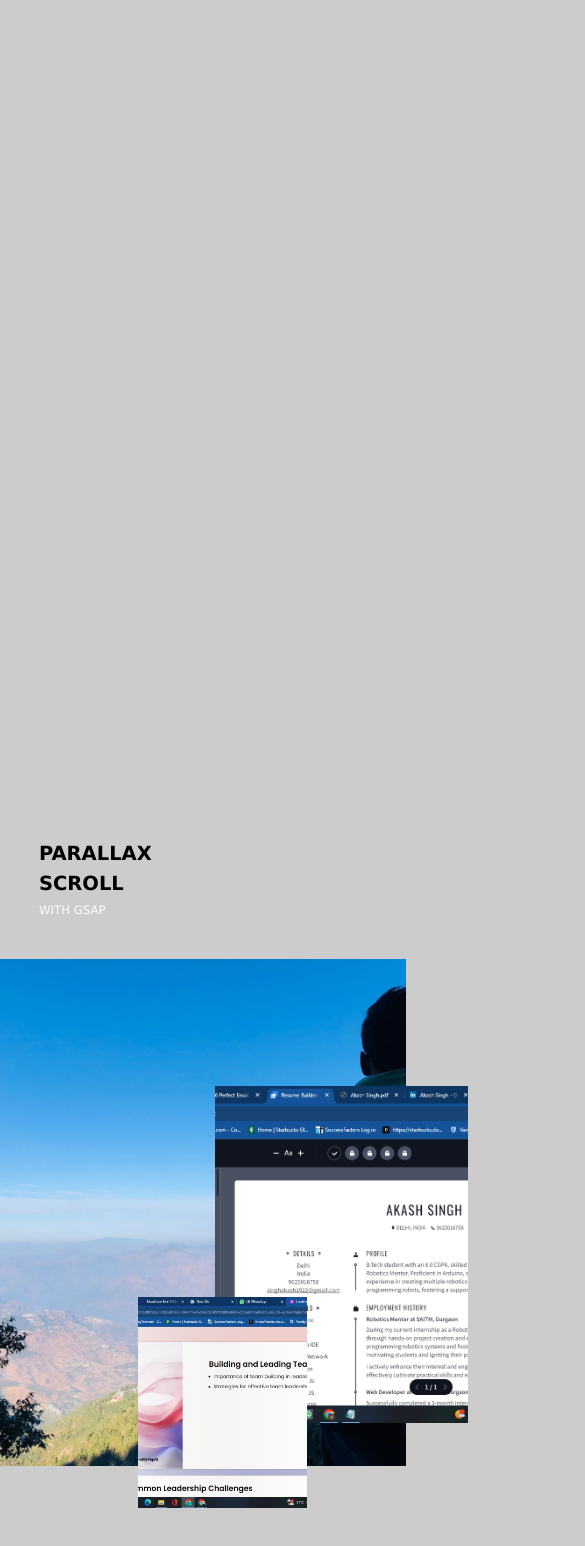
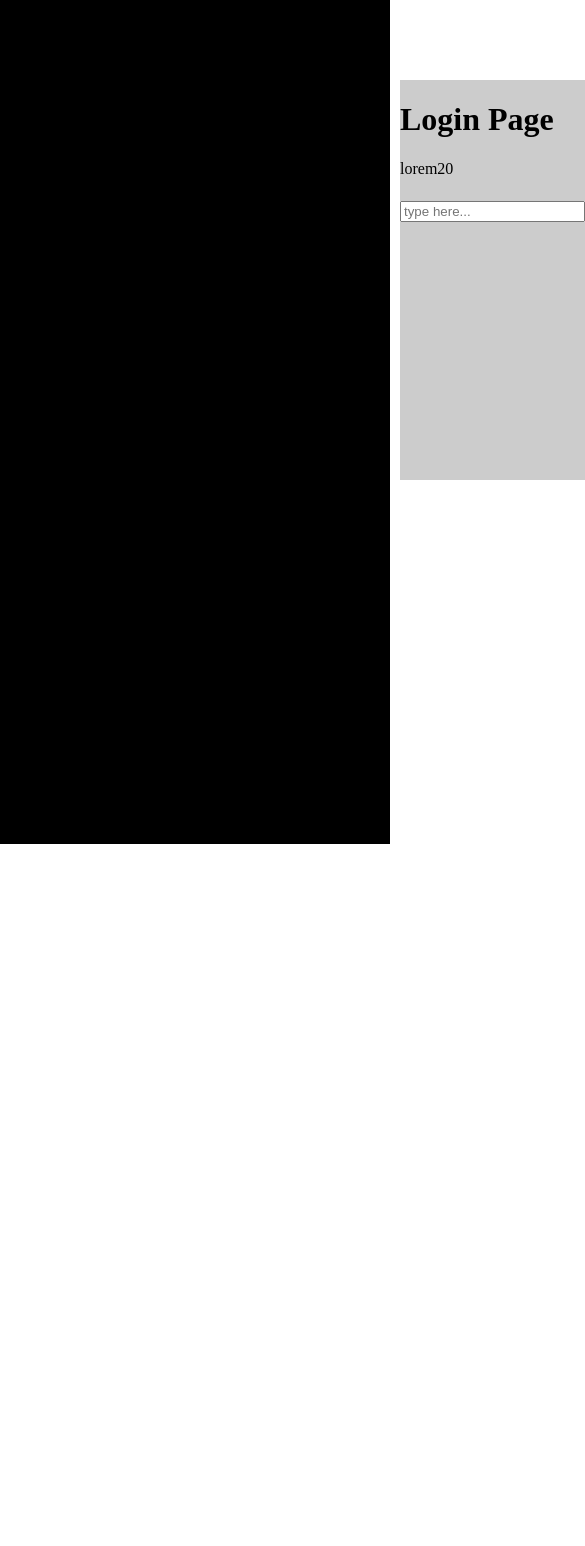
Before and after one commit to codex3616/sectionParallaxTransition.github.io, a Next.js app: page / in a window 390 px wide. Shown: the top 1546 px of the page, 585 px wide, since content can reach past the window. After the commit the page ends 844 px from the top, so only its background shows below. Built offline with nearby package versions, Linux system fonts and the light colour scheme.

Commit message:
initial commit

```diff
--- /dev/null
+++ b/src/app/components/Scene.js
@@ -0,0 +1,69 @@
+"use client";
+import React, { useEffect, useRef } from "react";
+import useWindow from "./useWindow";
+import styles from "../page.module.scss";
+
+const Scene = () => {
+  const { dimension } = useWindow();
+  const canvas = useRef();
+  const prevPosition = useRef(null);
+
+  useEffect(() => {
+    if (dimension.width > 0) {
+      init();
+    }
+  }, [dimension]);
+
+  const init = () => {
+    const ctx = canvas.current.getContext("2d");
+    ctx.fillStyle = "black";
+    ctx.fillRect(0, 0, dimension.width, dimension.height);
+    ctx.globalCompositeOperation = "destination-out";
+  };
+
+  const lerp = (x, y, a) => x * (1 - a) + y * a;
+  const manageMouseMove = (e) => {
+    const { clientX, clientY, movementX, movementY } = e;
+    // console.log(movementX, movementY);
+
+    const noOfCircle = Math.max(Math.abs(movementX), Math.abs(movementY)) / 5;
+
+    if (prevPosition.current != null) {
+      // console.log(prevPosition);
+      const { x, y } = prevPosition.current;
+      for (let i = 0; i < noOfCircle; i++) {
+        const targetX = lerp(x, clientX, (1 / noOfCircle) * i);
+        const targetY = lerp(y, clientY, (1 / noOfCircle) * i);
+        drawCircle(targetX, targetY, 30);
+      }
+    }
+
+    prevPosition.current = {
+      x: clientX,
+      y: clientY,
+    };
+  };
+
+  const drawCircle = (x, y, radius) => {
+    const ctx = canvas.current.getContext("2d");
+    ctx.beginPath();
+    ctx.fillStyle = "red";
+    ctx.arc(x, y, radius, 0, 2 * Math.PI);
+    ctx.fill();
+  };
+  return (
+    <>
+      <div className={styles.scene}>
+        {dimension.width == 0 && <div className={styles.bg}></div>}
+        <canvas
+          ref={canvas}
+          height={dimension.height}
+          width={dimension.width}
+          onMouseMove={manageMouseMove}
+        />
+      </div>
+    </>
+  );
+};
+
+export default Scene;
--- /dev/null
+++ b/src/app/components/Text.js
@@ -0,0 +1,20 @@
+import React from "react";
+import styles from "../page.module.scss";
+
+const Text = () => {
+  const clicked = () => {
+    console.log("clicked");
+  };
+  return (
+    <>
+      <div className={styles.text}>
+        <h1>Login Page</h1>
+        <p>lorem20</p>
+        <input type="text" placeholder="type here..." />
+        <button onClick={clicked()}>Click</button>
+      </div>
+    </>
+  );
+};
+
+export default Text;
--- /dev/null
+++ b/src/app/components/useWindow.js
@@ -0,0 +1,21 @@
+import { useEffect, useState } from "react";
+
+export default function useWindow() {
+  const [dimension, setDimension] = useState({ width: 0, height: 0 });
+
+  const resize = () => {
+    setDimension({
+      width: window.innerWidth,
+      height: window.innerHeight,
+    });
+  };
+
+  useEffect(() => {
+    resize();
+    window.addEventListener("resize", resize);
+
+    return () => window.removeEventListener("resize", resize);
+  }, []);
+
+  return { dimension };
+}
--- a/src/app/global.css
+++ b/src/app/global.css
@@ -1,8 +1,4 @@
 body {
-  background-color: #cccccc;
-  margin: 0px;
-  font-family: "Lucida Sans", "Lucida Sans Regular", "Lucida Grande",
-    "Lucida Sans Unicode", Geneva, Verdana, sans-serif;
-  margin-top: 100vh;
-  margin-bottom: 100vh;
+  margin: 0;
+  padding: 0;
 }
--- a/src/app/page.js
+++ b/src/app/page.js
@@ -1,26 +1,15 @@
-"use client";
-import React, { useEffect } from "react";
-import Framer from "@/components/framer/Framer";
-import Gsap from "@/components/gsap/Gsap";
+// "use client";
+import React from "react";
 import styles from "./page.module.scss";
-import Lenis from "@studio-freight/lenis";
+import Text from "./components/Text";
+import Scene from "./components/Scene";
 
 const Page = () => {
-  useEffect(() => {
-    const lenis = new Lenis();
-
-    function raf(time) {
-      lenis.raf(time);
-      requestAnimationFrame(raf);
-    }
-
-    requestAnimationFrame(raf);
-  }, []);
   return (
     <>
       <main className={styles.main}>
-        <Gsap />
-        <Framer />
+        <Text />
+        <Scene />
       </main>
     </>
   );
--- a/src/app/page.module.scss
+++ b/src/app/page.module.scss
@@ -1,69 +1,34 @@
-.container {
-  margin-top: 10vh;
-  margin-bottom: 25rem;
-  min-height: 100vh;
+.main {
+  height: 100vh;
 
-  .body {
-    margin-left: 10vw;
+  .text {
+    background-color: #cccccc;
+    width: 300px;
+    height: 400px;
+    // margin: 5rem auto;
+    position: absolute;
+    left: 25rem;
+    // z-index: 3;
+    top: 5rem;
 
-    h1 {
-      margin: 0px;
-      margin-top: 10px;
-      font-size: 5vw;
-      line-height: 5vw;
-      text-transform: uppercase;
-    }
-
-    p {
-      color: white;
-      margin: 0px;
-      margin-top: 10px;
-      font-size: 3vw;
-      text-transform: uppercase;
-
-      span {
-        position: relative;
-      }
+    button {
+      padding: 0.5rem 1rem;
+      cursor: pointer;
     }
   }
 
-  .images {
-    display: flex;
-    width: 100%;
-    justify-content: center;
+  .scene {
     position: relative;
-    margin-top: 5vh;
+    width: 100vw;
+    height: 100vh;
+    overflow: hidden;
+    // background-color: aqua;
 
-    .imageContainer {
+    .bg {
       position: absolute;
-
-      .img {
-        object-fit: cover;
-      }
-
-      &:nth-of-type(1) {
-        height: 60vh;
-        // border: 2px solid red;
-        width: 50vh;
-        z-index: 1;
-      }
-      &:nth-of-type(2) {
-        // border: 2px solid blue;
-        position: absolute;
-        height: 40vh;
-        width: 30vh;
-        z-index: 2;
-        top: 15vh;
-        left: 55vw;
-      }
-      &:nth-of-type(3) {
-        left: 35.5vw;
-        // border: 2px solid green;
-        height: 25vh;
-        width: 20vh;
-        z-index: 3;
-        top: 40vh;
-      }
+      width: 100vw;
+      height: 100vh;
+      background-color: black;
     }
   }
 }
--- a/src/components/framer/Framer.js
+++ /dev/null
@@ -1,83 +0,0 @@
-import React, { useRef } from "react";
-import styles from "../../app/page.module.scss";
-import img1 from "../../../public/images/demo1.jpeg";
-import img2 from "../../../public/images/project3.png";
-import img3 from "../../../public/images/project2.png";
-import Image from "next/image";
-import { motion, useScroll, useTransform } from "framer-motion";
-
-const word = "with framer-motion";
-
-const Framer = () => {
-  const container = useRef(null);
-
-  const { scrollYProgress } = useScroll({
-    target: container,
-    offset: ["start end", "end start"],
-  });
-
-  const sm = useTransform(scrollYProgress, [0, 1], [0, -50]);
-  const md = useTransform(scrollYProgress, [0, 1], [0, -150]);
-  const lg = useTransform(scrollYProgress, [0, 1], [0, -250]);
-
-  const images = [
-    {
-      src: img1,
-      parallex: 0,
-    },
-    {
-      src: img2,
-      parallex: md,
-    },
-    {
-      src: img3,
-      parallex: lg,
-    },
-  ];
-
-  return (
-    <>
-      <div className={styles.container} ref={container}>
-        <div className={styles.body}>
-          <motion.h1 style={{ y: sm }}>Parallax</motion.h1>
-          <h1>Scroll</h1>
-          <div className={styles.word}>
-            <p>
-              {word.split("").map((letter, i) => {
-                const rd = Math.floor(Math.random() * -75) - 25;
-                const sm = useTransform(scrollYProgress, [0, 1], [0, rd]);
-
-                return (
-                  <motion.span key={i} style={{ top: sm }}>
-                    {letter}
-                  </motion.span>
-                );
-              })}
-            </p>
-          </div>
-        </div>
-        <div className={styles.images}>
-          {images.map(({ src, parallex }, i) => {
-            return (
-              <motion.div
-                className={styles.imageContainer}
-                style={{ y: parallex }}
-                key={`i_${i}`}
-              >
-                <Image
-                  fill
-                  alt="img"
-                  className={styles.img}
-                  src={src}
-                  placeholder="blur"
-                />
-              </motion.div>
-            );
-          })}
-        </div>
-      </div>
-    </>
-  );
-};
-
-export default Framer;
--- a/src/components/gsap/Gsap.js
+++ /dev/null
@@ -1,83 +0,0 @@
-import React, { useLayoutEffect, useRef } from "react";
-import styles from "../../app/page.module.scss";
-import img1 from "../../../public/images/demo.jpeg";
-import img2 from "../../../public/images/project1.png";
-import img3 from "../../../public/images/project.png";
-import Image from "next/image";
-import gsap from "gsap";
-import { ScrollTrigger } from "gsap/ScrollTrigger";
-gsap.registerPlugin(ScrollTrigger);
-
-const word = "with gsap";
-
-const Gsap = () => {
-  const images = [img1, img2, img3];
-  const container = useRef(null);
-  const title = useRef(null);
-  const characterRef = useRef([]);
-  const imageRef = useRef([]);
-
-  useLayoutEffect(() => {
-    const context = gsap.context(() => {
-      const tl = gsap.timeline({
-        scrollTrigger: {
-          target: container.current,
-          start: "top bottom",
-          end: "bottom top",
-          scrub: true,
-        },
-      });
-
-      tl.to(title.current, { y: -50 }, 0);
-      tl.to(imageRef.current[1], { y: -120 }, 0);
-      tl.to(imageRef.current[2], { y: -150 }, 0);
-
-      characterRef.current.forEach((char) => {
-        const top = Math.floor(Math.random() * -75) - 25;
-        tl.to(char, { top: top }, 0); // target all single char
-      });
-    });
-
-    return () => context.revert();
-  }, []);
-
-  return (
-    <>
-      <div className={styles.container} ref={container}>
-        <div className={styles.body}>
-          <h1 ref={title}>Parallax</h1>
-          <h1>Scroll</h1>
-          <div className={styles.word}>
-            <p>
-              {word.split("").map((letter, i) => {
-                return (
-                  <span ref={(ref) => (characterRef.current[i] = ref)} key={i}>
-                    {letter}
-                  </span>
-                );
-              })}
-            </p>
-          </div>
-        </div>
-        <div className={styles.images}>
-          {images.map((img, i) => {
-            return (
-              <div className={styles.imageContainer} key={`i_${i}`}>
-                <Image
-                  fill
-                  alt="img"
-                  className={styles.img}
-                  src={img}
-                  placeholder="blur"
-                  ref={(ref) => (imageRef.current[i] = ref)}
-                />
-              </div>
-            );
-          })}
-        </div>
-      </div>
-    </>
-  );
-};
-
-export default Gsap;
```
